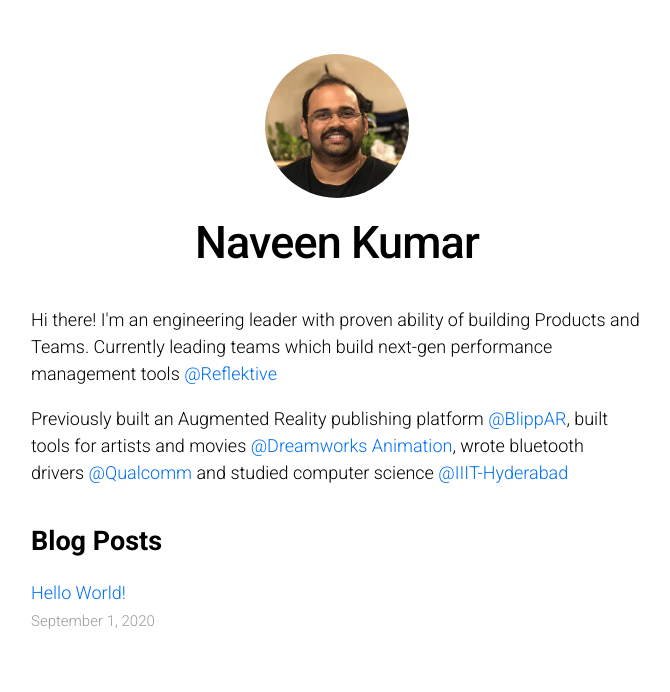
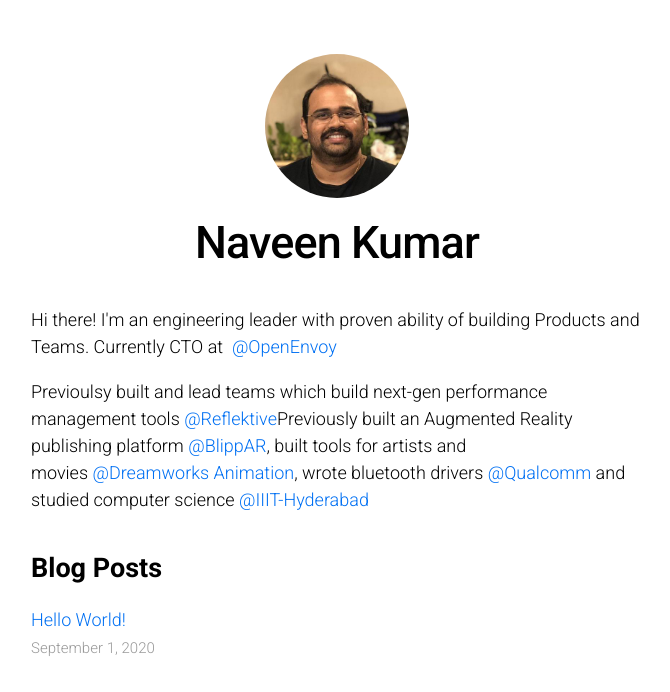
Before and after one commit to bnaveenkr/naveen.co.in, a Next.js app: page / in a window 1280 px wide. Shown: the top 692 px of the page, without its empty margins (303-973 px from the left). Built offline with nearby package versions, Linux system fonts and the light colour scheme.

Commit message:
Add new job

```diff
--- a/pages/index.js
+++ b/pages/index.js
@@ -16,9 +16,10 @@
           <p>
               Hi there!
               I'm an engineering leader with proven ability of building Products and Teams.
-              Currently leading teams which build next-gen performance management tools&nbsp;<a href="https://www.reflektive.com/" target="_blank">@Reflektive</a>
+              Currently CTO at &nbsp;<a href="https://www.openenvoy.com/" target="_blank">@OpenEnvoy</a>
           </p>
           <p>
+              Previoulsy built and lead teams which build next-gen performance management tools&nbsp;<a href="https://www.reflektive.com/" target="_blank">@Reflektive</a>
               Previously built an Augmented Reality publishing platform&nbsp;
               <a href="https://www.blippar.com" target="_blank">@BlippAR</a>,
               built tools for artists and movies&nbsp;
```
